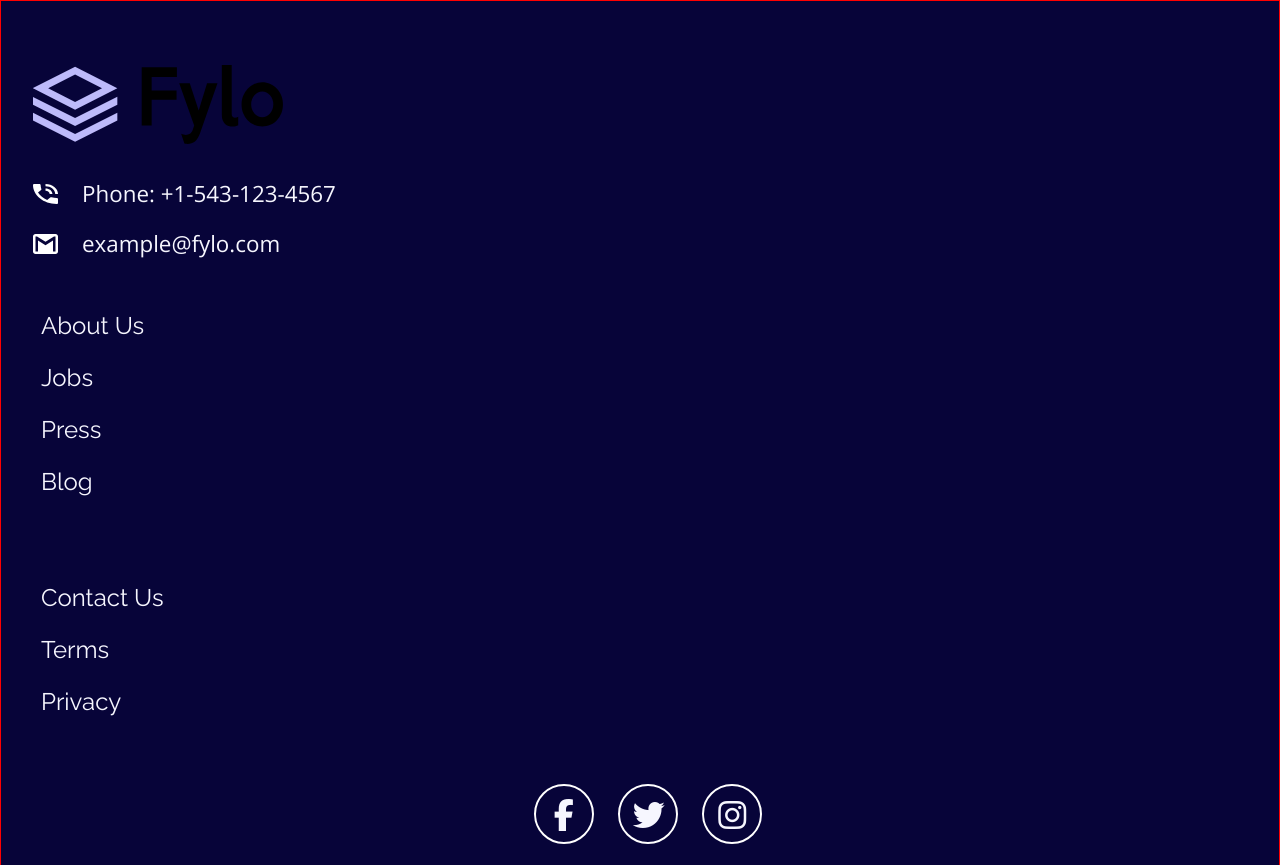
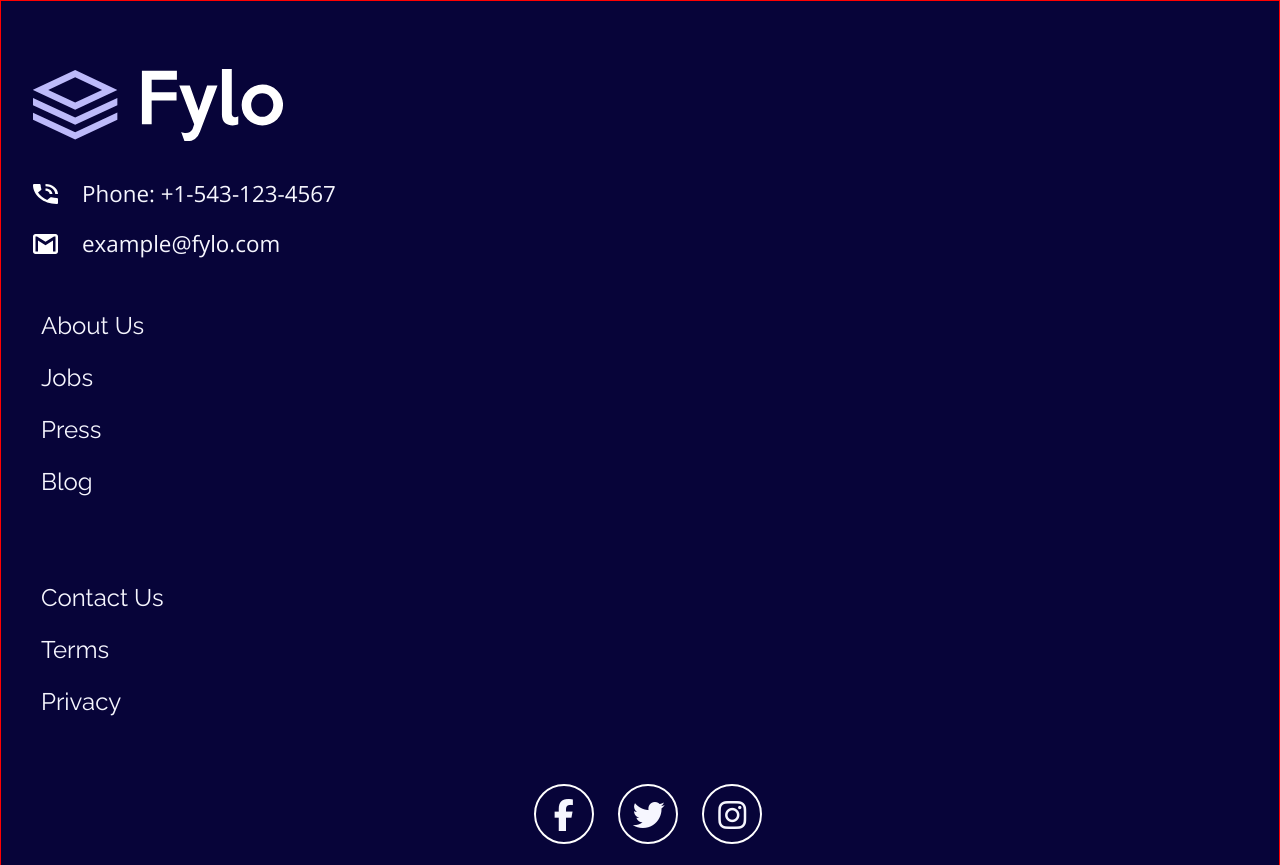
Before and after one commit to hozayves/fylo-landing-page-with-two-column-master, a plain HTML site: page index.html in a window 1280 px wide. Shown: the part 2985-3850 px from the top of the page. Drawn offline with nearby package versions, Linux system fonts and the light colour scheme.

Commit message:
Change logo in footer section

```diff
--- a/index.html
+++ b/index.html
@@ -90,7 +90,7 @@
     </main>
     <footer>
         <section class="company">
-            <img class="company__logo" src="./dist/images/logo.svg" alt="logo">
+            <img class="company__logo" src="./dist/images/logo2.svg" alt="logo">
             <div class="company__contact">
                 <img class="company__contact__icon" src="./dist/images/icon-phone.svg" alt="icon-phone">
                 <span class="company__contact__text">Phone: +1-543-123-4567</span>
```
